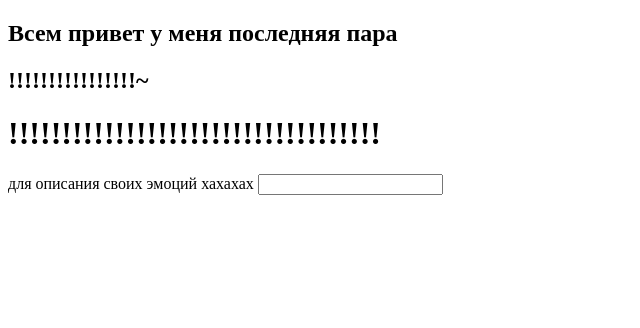
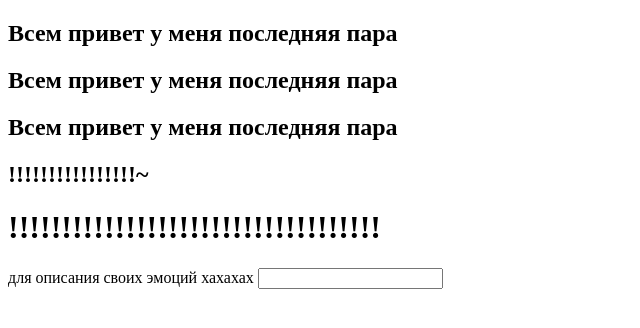
Before and after one commit to KseniyaGITHUB/Lab-8, a plain HTML site: page index.html in a window 1280 px wide. Shown: the whole page, without its empty margins (0-640 px from the left). Drawn offline with Linux system fonts and the light colour scheme.

Commit message:
Update index.html

```diff
--- a/index.html
+++ b/index.html
@@ -11,6 +11,8 @@
 <div class="wrapper">
 <header>
 <h2>Всем привет у меня последняя пара</h2>
+    <h2>Всем привет у меня последняя пара</h2>
+    <h2>Всем привет у меня последняя пара</h2>
 <h2>!!!!!!!!!!!!!!!!~</h2>
 <h1>!!!!!!!!!!!!!!!!!!!!!!!!!!!!!!!!!!!</h1>
 </header>
```
